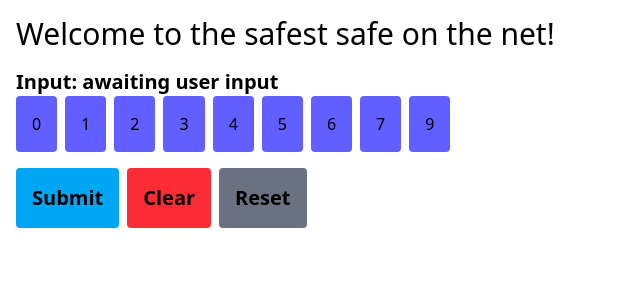
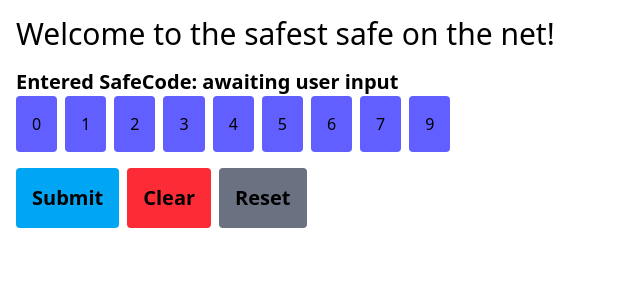
Before and after one commit to TechGlue/PopTheSafe, an Angular app in the folder Safe/MySafeClient/: page / in a window 1280 px wide. Shown: the top 300 px of the page, without its empty margins (0-640 px from the left). Built offline with nearby package versions, Linux system fonts and the light colour scheme; no server answers.

Commit message:
misc. changed wording of some text

```diff
--- a/Safe/MySafeClient/src/app/safe-key-pad/safe-key-pad.component.html
+++ b/Safe/MySafeClient/src/app/safe-key-pad/safe-key-pad.component.html
@@ -1,6 +1,6 @@
 <div class="">
   @if (digitsInput == "") {
-    <p class="mt-4 text-xl font-bold">Input: awaiting user input</p>
+    <p class="mt-4 text-xl font-bold">Entered SafeCode: awaiting user input</p>
   } @else {
     <p class="mt-4 text-xl font-bold">Entered SafeCode: {{ digitsInput }}</p>
   }
```
